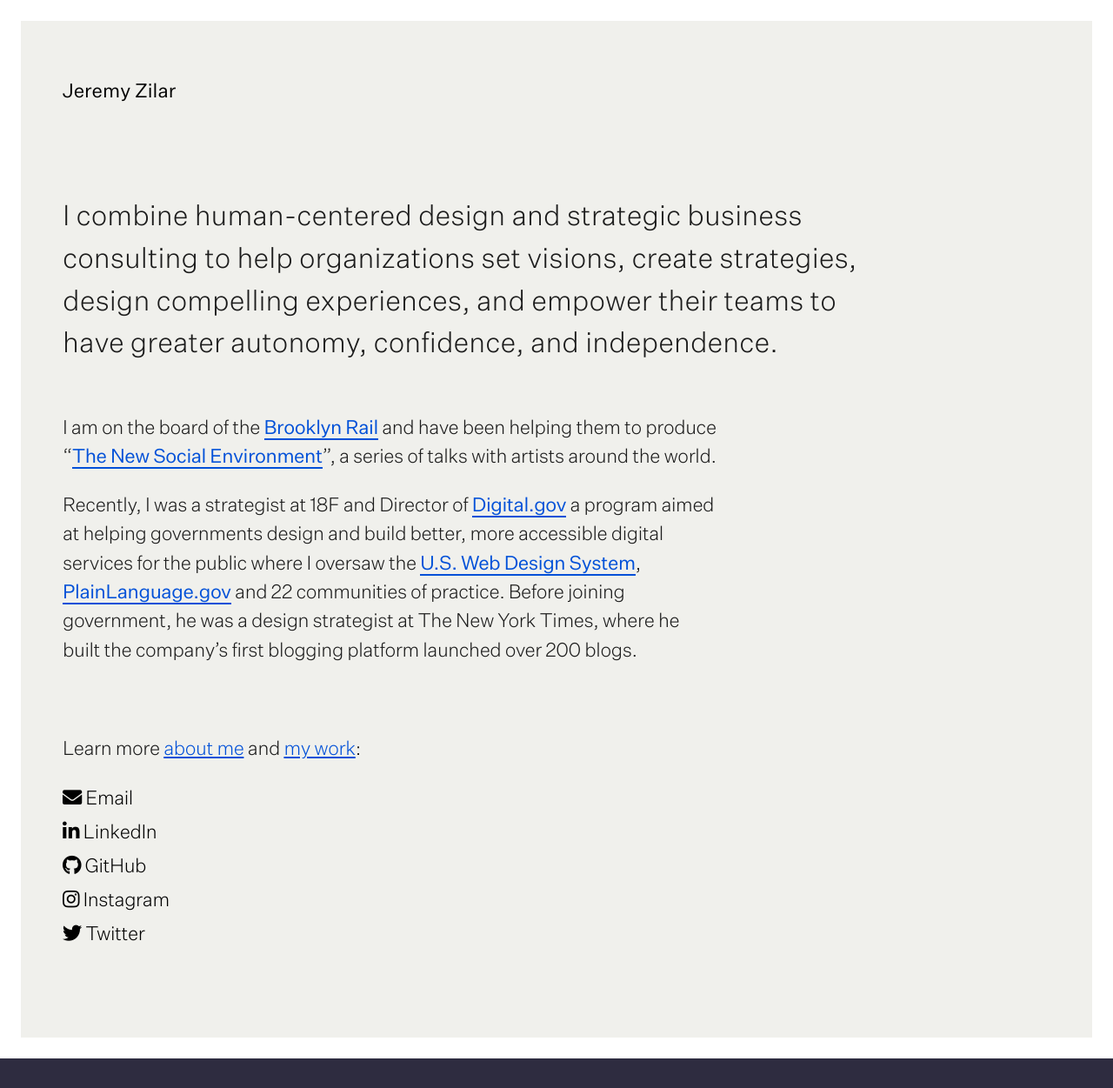
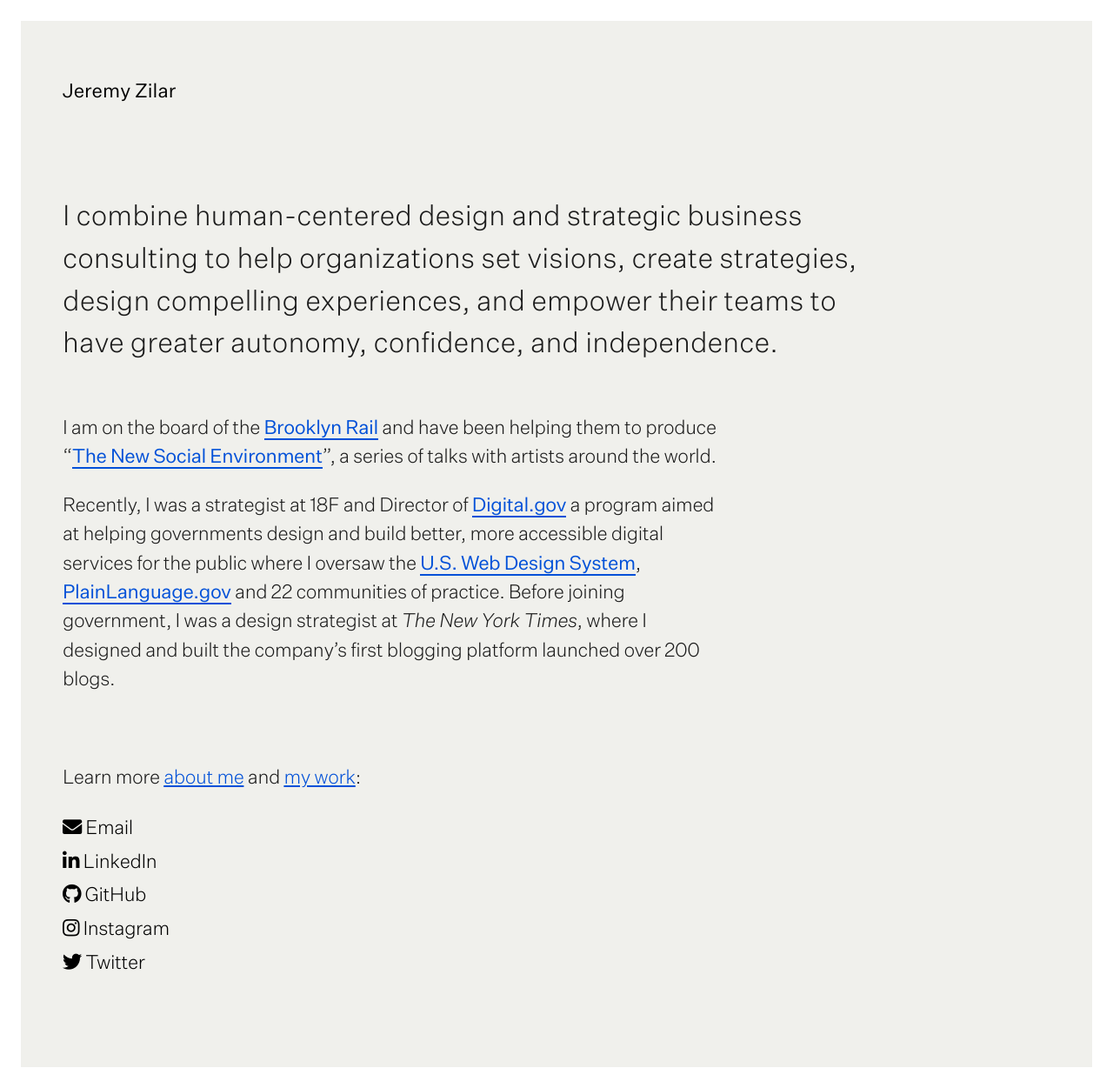
Before and after one commit to jeremyzilar/jeremyzilar.com, a Jekyll site: the page built from index.md, in a window 1280 px wide. Shown: the whole page at 87% size. Built offline with Jekyll 4.4.1, drawn with Linux system fonts in a browser that asks for light colours; nearby versions of some CDN libraries; before the commit the page ends 1217 px from its top, so only the background shows below that.

Commit message:
copy fix

```diff
--- a/index.md
+++ b/index.md
@@ -6,4 +6,4 @@ deck: "I combine human-centered design and strategic business consulting to help
 
 I am on the board of the [Brooklyn Rail](https://brooklynrail.org/) and have been helping them to produce "[The New Social Environment](https://brooklynrail.org/events)", a series of talks with artists around the world.
 
-Recently, I was a strategist at 18F and Director of [Digital.gov](https://digital.gov/) a program aimed at helping governments design and build better, more accessible digital services for the public where I oversaw the [U.S. Web Design System](https://designsystem.digital.gov/), [PlainLanguage.gov](https://www.plainlanguage.gov/) and 22 communities of practice. Before joining government, he was a design strategist at The New York Times, where he built the company's first blogging platform launched over 200 blogs.
+Recently, I was a strategist at 18F and Director of [Digital.gov](https://digital.gov/) a program aimed at helping governments design and build better, more accessible digital services for the public where I oversaw the [U.S. Web Design System](https://designsystem.digital.gov/), [PlainLanguage.gov](https://www.plainlanguage.gov/) and 22 communities of practice. Before joining government, I was a design strategist at _The New York Times_, where I designed and built the company's first blogging platform launched over 200 blogs.
```
